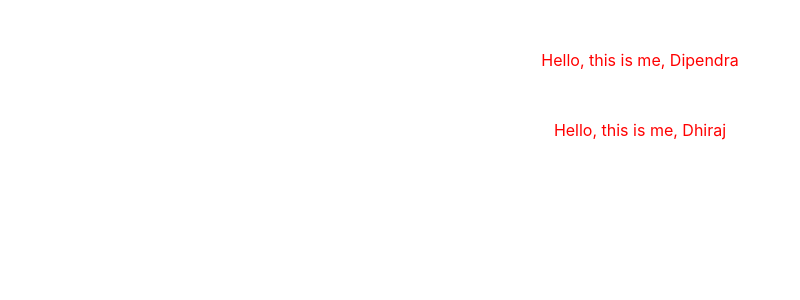
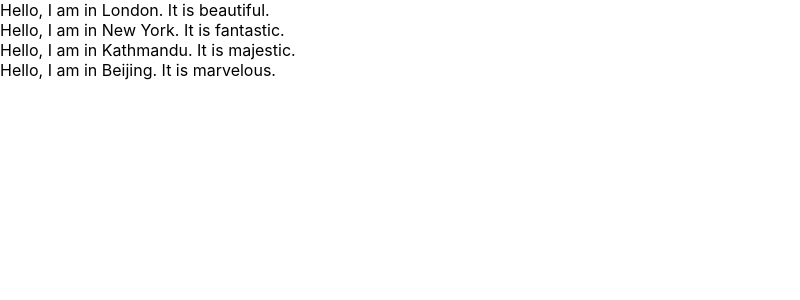
Before and after one commit to dealbisac/first-project-b, a React (Create React App) app: page / in a window 1280 px wide. Shown: the top 300 px of the page, without its empty margins (0-800 px from the left). Built offline with nearby package versions, Linux system fonts and the light colour scheme.

Commit message:
value pass to components

```diff
--- a/src/App.js
+++ b/src/App.js
@@ -1,11 +1,19 @@
 import './App.css';
-import Hello from './components/Hello';
+import City from './components/City'
 
 function App() {
   return (
     <div className="App">
-       <Hello name="Dipendra"/>
-       <Hello name="Dhiraj"/>
+      <City city="London" feature="beautiful"/>
+      <City city="New York" feature="fantastic"/>
+      <City city="Kathmandu" feature="majestic"/>
+      <City city="Beijing" feature="marvelous"/>
+
+      {/* <p>Hello, I am in London. It is beautiful.</p>
+      <p>Hello, I am in New York. It is fantastic.</p>
+      <p>Hello, I am in Kathmandu. It is majestic.</p>
+      <p>Hello, I am in Beijing. It is marvelous.</p> */}
+
     </div>
   );
 }
--- /dev/null
+++ b/src/components/City.jsx
@@ -0,0 +1,10 @@
+import React from 'react'
+import './City.css'
+
+const City = (props) => {
+  return (
+    <p>Hello, I am in {props.city}. It is {props.feature}.</p>
+  )
+}
+
+export default City
--- a/src/index.css
+++ b/src/index.css
@@ -1,6 +1,6 @@
 body {
   margin: 0;
-  font-family: -apple-system, BlinkMacSystemFont, 'Segoe UI', 'Roboto', 'Oxygen',
+  font-family: -apple-system, BlinkMacSystemFont, 'Raleway', 'Segoe UI', 'Roboto', 'Oxygen',
     'Ubuntu', 'Cantarell', 'Fira Sans', 'Droid Sans', 'Helvetica Neue',
     sans-serif;
   -webkit-font-smoothing: antialiased;
```
Also changed, not shown: src/components/City.css (added).
